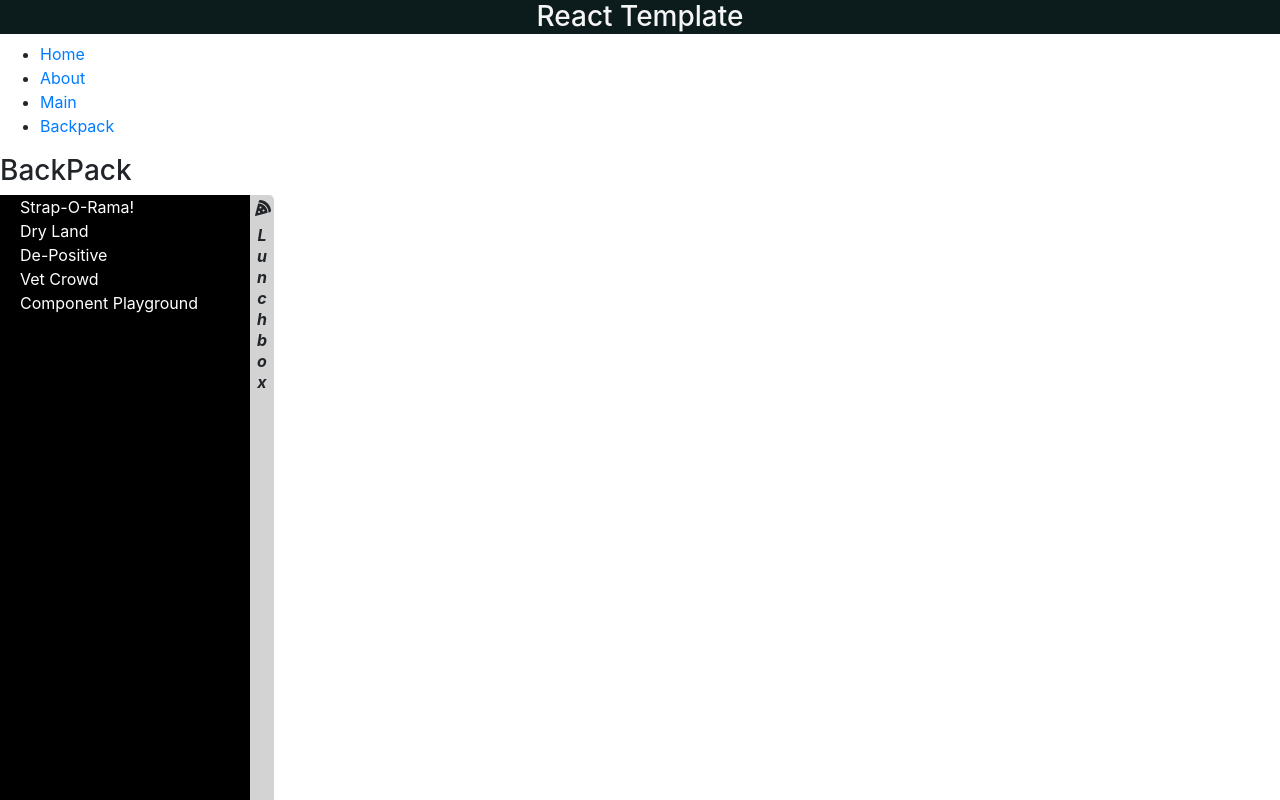
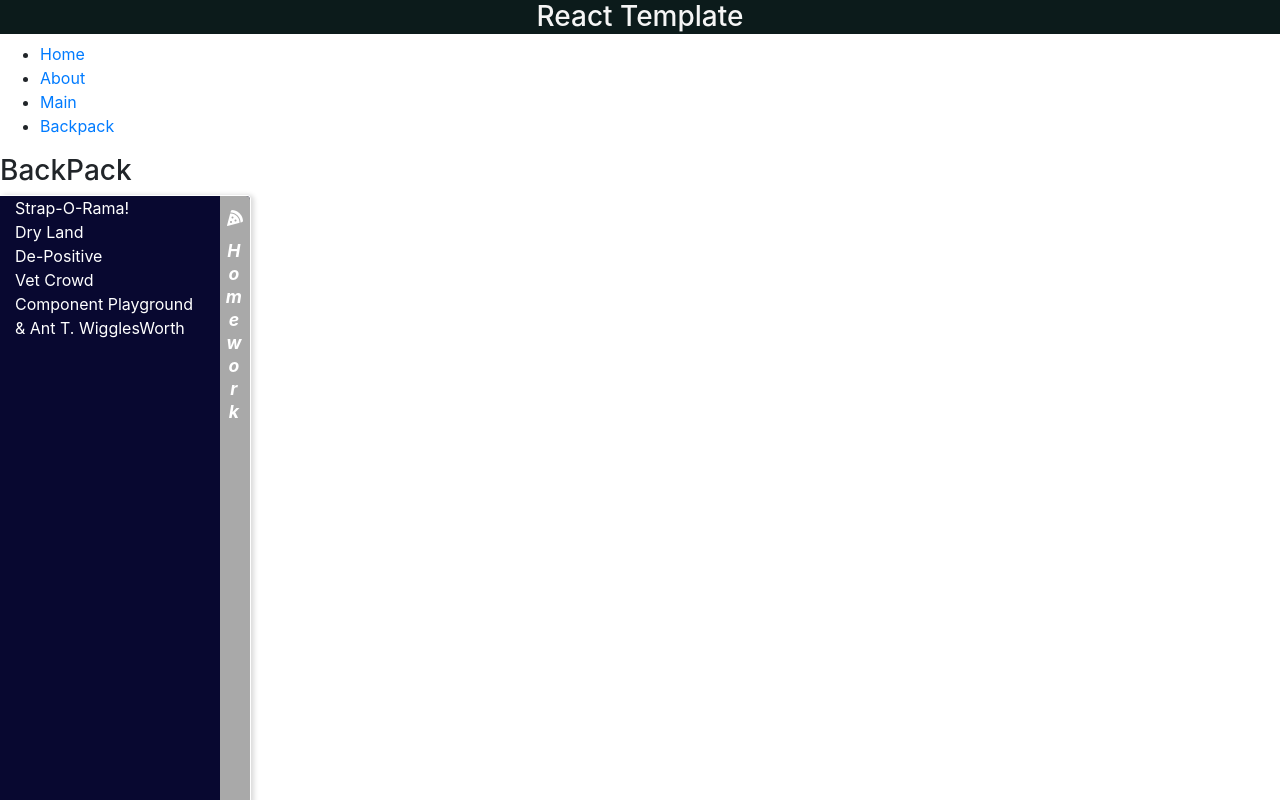
Before and after one commit to NickPea/ReactTemplate, a React (Create React App) app in the folder reacttemplate/: page /backpack in a window 1280 px wide. Shown: the top 800 px of the page. Built offline with nearby package versions, Linux system fonts and the light colour scheme.

Commit message:
re-made side nav as wasnt closing properly

```diff
--- a/reacttemplate/src/BackPack.js
+++ b/reacttemplate/src/BackPack.js
@@ -7,20 +7,40 @@ import Display from "./bp-display";
 import ShowBootstrap from "./showbootstrap";
 
 export default function BackPack() {
-
   const backPack = [
-    { relativePath: "showbootstrap", label: "Strap-O-Rama!", component: ShowBootstrap },
-    { relativePath: "showdryland", label: "Dry Land", component: ()=><>Im working!</> },
-    { relativePath: "showdepositive", label: "De-Positive", component: ()=><>Im working!</> },
-    { relativePath: "showvetcrowd", label: "Vet Crowd", component: ()=><>Im working!</> },
-    { relativePath: "showaccountmanager", label: "Component Playground", component: ()=><>Im working!</> }
+    {
+      relativePath: "showbootstrap",
+      label: "Strap-O-Rama!",
+      component: ShowBootstrap
+    },
+    {
+      relativePath: "showdryland",
+      label: "Dry Land",
+      component: () => <>Im working!</>
+    },
+    {
+      relativePath: "showdepositive",
+      label: "De-Positive",
+      component: () => <>Im working!</>
+    },
+    {
+      relativePath: "showvetcrowd",
+      label: "Vet Crowd",
+      component: () => <>Im working!</>
+    },
+    {
+      relativePath: "showaccountmanager",
+      label: "Component Playground & Ant T. WigglesWorth",
+      component: () => <>Im working!</>
+    }
   ];
 
   return (
     <>
       <h3>BackPack</h3>
-      <div>
-        <Sidenav routeList={backPack} />
+
+      <div className={Styles.pageWrapper}>
+        <Sidenav className={Styles.pageNav} routeList={backPack} />
         <Display routeList={backPack} />
       </div>
     </>
--- a/reacttemplate/src/ShowBootstrap.js
+++ b/reacttemplate/src/ShowBootstrap.js
@@ -1,9 +1,10 @@
 import React from 'react'
+import Styles from './showbootstrap.module.css'
 
 function ShowBootstrap() {
     return (
-        <div>
-            Hello Bootstrap
+        <div className={Styles.pageWrapper}>
+            <h1>Hello Bootstrap</h1>
         </div>
     )
 }
--- a/reacttemplate/src/backpack.module.css
+++ b/reacttemplate/src/backpack.module.css
@@ -1,3 +1,3 @@
-.bpContainer {
+.pageWrapper {
     display: flex;
 }
--- a/reacttemplate/src/bp-sidenav.js
+++ b/reacttemplate/src/bp-sidenav.js
@@ -1,39 +1,39 @@
-import React, { useState }from "react";
+import React, { useState } from "react";
 import { Link, useRouteMatch } from "react-router-dom";
-import Styles from "./bp-sidenav.module.css";
+import css from "./bp-sidenav.module.css";
 
 function Sidenav({ routeList }) {
   const [isOpen, setIsOpen] = useState(true);
   const { url } = useRouteMatch();
 
   const closeNav = {
-    width: '0%',
-    padding: '0'
+    width: '30px', //size of the navToggle width
   }
-
-  const spinToggle = {
+  const spinIcon = {
     transform: 'rotateZ(540deg)'
   }
 
   return (
-    <div className={Styles.navWrapper}>
-      <div className={Styles.navContent} style={!isOpen? closeNav: null}>
-        {routeList.map((item, index) => (
-          <Link
-            key={index}
-            className={Styles.navLinks}
-            to={`${url}/${item.relativePath}`}>
-            {item.label}
-          </Link>
-        ))}
+    <div className={css.navWrapper}>
+      <div className={css.navContent} style={!isOpen? closeNav: null}>
+        {
+        //Links
+        routeList.map((item, index) => (
+          <div className={css.navLinks}>
+            <Link key={index} to={`${url}/${item.relativePath}`}>
+              {item.label}
+            </Link>
+          </div>
+        ))
+        //Links
+        }
       </div>
-      <div className={Styles.navToggle} onClick={()=>setIsOpen(!isOpen)}>
-        <i class="fas fa-pizza-slice" style={!isOpen? spinToggle: null} ></i>
-        <p>Lunchbox</p>
-
+      <div className={css.navToggle} onClick={()=>setIsOpen(!isOpen)}>
+        <i className="fas fa-pizza-slice" style={!isOpen? spinIcon: null}></i>
+        <span>Homework</span>
       </div>
     </div>
   );
-}
+} //end component
 
 export default Sidenav;
--- a/reacttemplate/src/bp-sidenav.module.css
+++ b/reacttemplate/src/bp-sidenav.module.css
@@ -1,59 +1,90 @@
-/* sidenave styles */
+
 .navWrapper {
-  position: sticky;
-  height: 100vh;
-  display: flex;
+  position: relative;
+
+  /* tweaks */
+  border: 1px solid white;
+  border-left: none;
+  border-radius: 0 5px 5px 0;
+  box-shadow: 3px 0px 5px 0px rgba(0, 0, 0, 0.15);
   overflow: hidden;
 }
-.navContent {
-  display: flex;
-  flex-flow: column nowrap;
-  background-color: black;
-  padding-left: 20px;
-  /* pre transition setup */
+
+.navContent  {
+  min-height: 100vh;
+
+  /* tweaks */
+  background-color: rgb(8, 8, 48);
+
+  /* pre-transition setup */
   width: 250px;
-  transition: 1000ms ease;
+  overflow: hidden;
+  transition: 700ms ease-out;
 }
 
 .navLinks {
+  /* empty class used to provide
+  styles for Link elements*/
+}
+
+.navLinks > * { /*Link elements*/
+  padding-left: 15px;
+  padding-right: 45px; /*width of navToggle + padding-left*/
+  /* tweaks */
+  display: inline-block;
+  width: 100% ;
   color: white;
-  overflow: hidden;
+  transition: 200ms;
+}
+
+.navLinks > *:hover { /*Link elements*/
+  text-decoration: none;
+  color: white; /* same as when not hovered */
+}
+.navLinks > *:active { /*Link elements*/
+  font-weight: bold;
 }
 
 .navToggle {
+  position: absolute;
+  right: 0;
+  top: 0;
+  bottom: 0;
+  width: 30px;
+
+  /* tweaks */
+  cursor: pointer;
+  transition: 100ms;
+  background-color: darkgray;
+}
+
+.navToggle:hover {
+  background-color: lightgray;
+  transform-origin: top;
+}
+.navToggle:active {
+  background-color: darkgray;
+  border-left: 5px outset white; /*same color as the page*/
+}
+
+.navToggle i  { /* navToggle Icon */
   position: relative;
-  left: 0;
-  background-color: lightgrey;
-  border-radius: 0 5px 5px 0;
-  cursor: pointer;
+  top: 10px;
+  left: 7px;
+  color: white;
+  transition: 800ms ease-out;
+}
+
+.navToggle span { /* navToggle Text */
+  position: relative;
+  top: 20px;
+  color: white;
+  font-size: 1.1rem;
+  font-style: oblique;
+  font-weight: bold;
+  letter-spacing: 2px;
+
+  /* text manipulation */
   writing-mode: vertical-rl;
   text-orientation: upright;
-  transition: 200ms ease;
 }
-
-.navToggle p {
-  margin: 0;
-  font-style: oblique;
-  letter-spacing: 1px;
-  text-indent: 30px;
-  font-weight: bolder;
-}
-.navToggle i {
-  position: absolute;
-  top: 5px;
-  right: 3px;
-  transition: transform 1000ms ease, color 200ms ease;
-}
-.navToggle:hover {
-  background-color: darkgray;
-  color: white;
-}
-.navToggle:active {
-  top: 10px;
-}
-.navToggle:hover i {
-  transform: rotateZ(45deg);
-}
-.closeNav {
-  transform: scaleX(0);
-}
--- /dev/null
+++ b/reacttemplate/src/showbootstrap.module.css
@@ -0,0 +1,5 @@
+
+.pageWrapper {
+    background-color: rgb(151, 105, 105);
+    overflow: hidden;
+}
```
